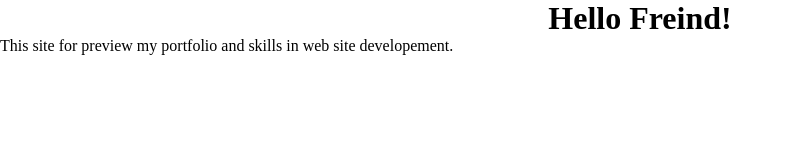
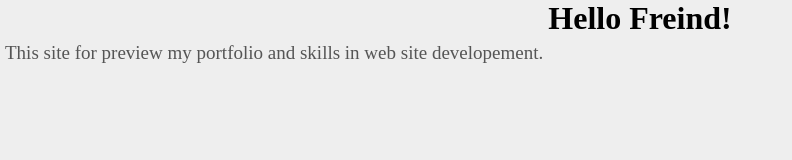
Before and after one commit to fareskhalid/FaresKhalidPortfolio, a plain HTML site: page index.html in a window 1280 px wide. Shown: the whole page, without its empty margins (0-792 px from the left). Drawn offline with nearby package versions, Linux system fonts and the light colour scheme.

Commit message:
Update main.css

```diff
--- a/css/main.css
+++ b/css/main.css
@@ -1,5 +1,13 @@
-* {
+*{
   padding:0;
   margin:0;
   box-sizing:border-box;
 }
+body{
+  background-color: #EEE;
+}
+p{
+  padding: 5px;
+  font-size: 19px;
+  color: #555;
+}
```
